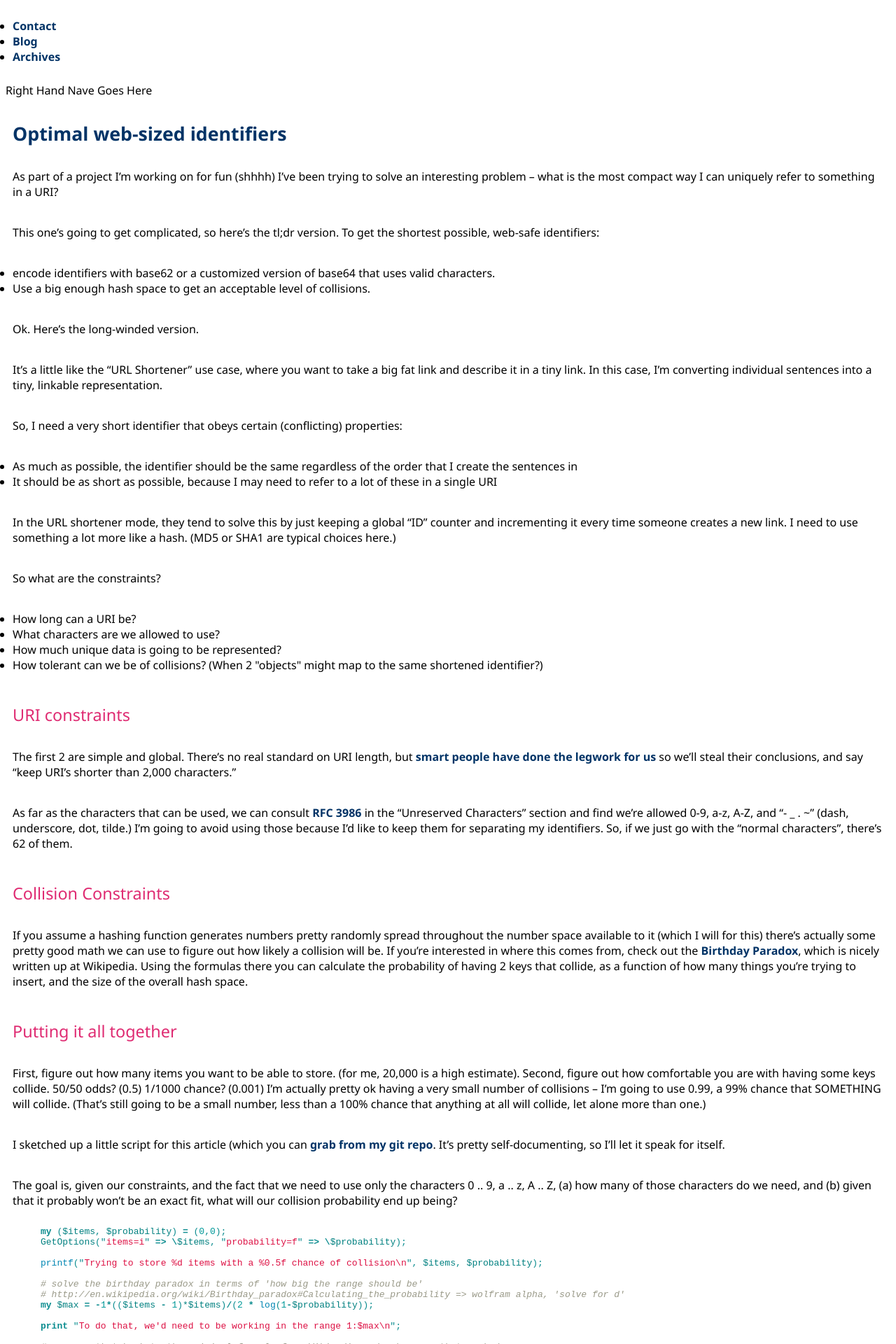
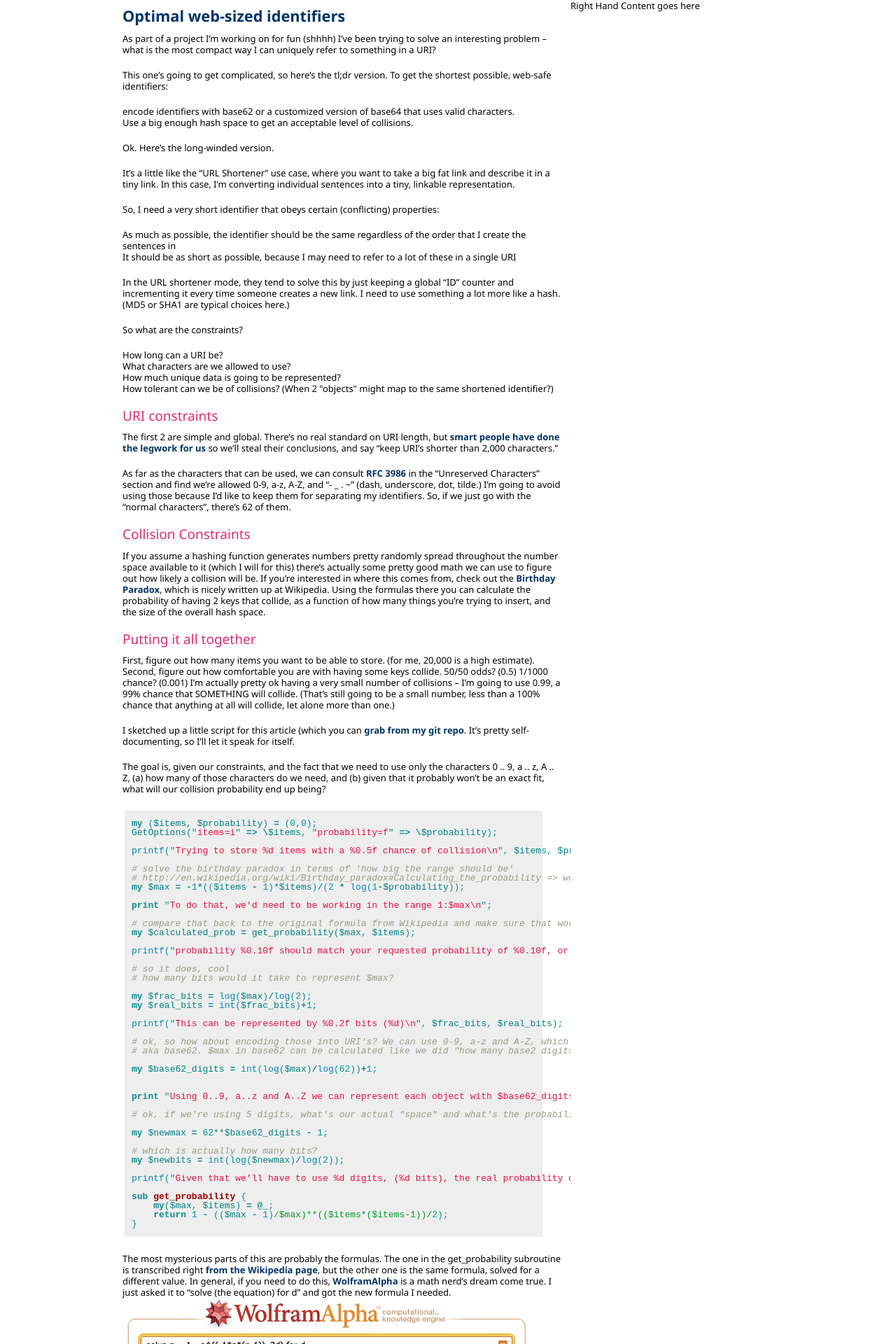
Before and after one commit to jbarratt/serialized.net, a Jekyll site: the page built from _posts/2010-05-14-optimal-web-sized-identifiers.markdown, in a window 1280 px wide. Shown: the top 1920 px of the page at 70% size. Built offline with Jekyll 4.4.1, drawn with Linux system fonts in a browser that asks for light colours; Markdown is read by kramdown in place of the engine named in the settings; some of the changed text lies outside the part shown.

Commit message:
integrating oocss framework

```diff
--- a/_layouts/default.html
+++ b/_layouts/default.html
@@ -4,9 +4,12 @@
     <title>{{page.title}} &raquo; serialized.net, notes by Joshua Barratt</title>
     <meta name="description" content="Joshua Barratt's weblog on technology, cooking, and whatever else inspires him" />
     <meta http-equiv="content-type" content="text/html; charset=UTF-8" />
+    <link rel="stylesheet" type="text/css" href="/style/syntax.css" />
+    <link rel="stylesheet" type="text/css" href="/style/template.css"/>
+    <link rel="stylesheet" type="text/css" href="/style/libraries.css" />
     <link rel="stylesheet" type="text/css" href="/style/grids.css"/>
     <link rel="stylesheet" type="text/css" href="/style/content.css"/>
-    <link rel="stylesheet" type="text/css" href="/style/syntax.css" />
+    <link rel="stylesheet" type="text/css" href="/style/mod.css" />
 
     <link rel="alternate" type="application/atom+xml" href="/feed" title="serialized.net Posts RSS feed" />
 
@@ -15,22 +18,20 @@
 <body>
     <div class="page">
         <div class="head">
-            <ul>
-                <li class="active first"><a href="/contact">Contact</a></li>
-                <li><a href="/">Blog</a></li>
-                <li><a href="/archives">Archives</a></li>
-            </ul>
         </div>
         <div class="body">
-            <div class="rightcol">
-                Right Hand Nave Goes Here
+            <div class="rightCol">
+                Right Hand Content goes here
             </div>
             <div class="main">
                 {{ content }}
             </div>
         </div>
         <div class="foot">
-            Footer. Copyright, etc.
+            <ul>
+                <li><a href="/">Blog</a></li>
+                <li><a href="/archives">Archives</a></li>
+            </ul>
         </div>
     </div>
     <script type="text/javascript">
--- a/style/content.css
+++ b/style/content.css
@@ -70,3 +70,4 @@ cite{display:block; text-align:right; padding-top: 10px;}
 .media .imgExt{float:right; margin-left: 10px;}
 /* ====== special formatting classes ====== */
 .detail{color: #777; font-size:11px;display:block;}
+.highlight {margin-left: 1em; background-color: #eee; padding-bottom: 2px; padding-top: 2px;}
--- /dev/null
+++ b/style/libraries.css
@@ -0,0 +1,10 @@
+/*
+Copyright (c) 2008, Yahoo! Inc. All rights reserved.
+Code licensed under the BSD License:
+http://developer.yahoo.net/yui/license.txt
+version: 3.0.0pr2
+*/
+/* reset */
+html{color:#000;background:#FFF;}body,div,dl,dt,dd,ul,ol,li,h1,h2,h3,h4,h5,h6,pre,code,form,fieldset,legend,input,textarea,p,blockquote,th,td{margin:0;padding:0;}table{border-collapse:collapse;border-spacing:0;}fieldset,img{border:0;}address,caption,cite,code,dfn,em,strong,th,var{font-style:normal;font-weight:normal;}li{list-style:none;}caption,th{text-align:left;}h1,h2,h3,h4,h5,h6{font-size:100%;font-weight:normal;}q:before,q:after{content:'';}abbr,acronym{border:0;font-variant:normal;}sup{vertical-align:text-top;}sub{vertical-align:text-bottom;}input,textarea,select{font-family:inherit;font-size:inherit;font-weight:inherit;}input,textarea,select{*font-size:100%;}legend{color:#000;}
+/* fonts */
+body{font:13px/1.231 arial,helvetica,clean,sans-serif;*font-size:small;*font:x-small;}select,input,button,textarea{font:99% arial,helvetica,clean,sans-serif;}table{font-size:inherit;font:100%;}pre,code,kbd,samp,tt{font-family:monospace;*font-size:108%;line-height:100%;}
--- /dev/null
+++ b/style/mod.css
@@ -0,0 +1,34 @@
+/*
+Copyright (c) 2009, Nicole Sullivan. All rights reserved.
+Code licensed under the BSD License:
+version: 0.2
+*/
+/* **************** BLOCK STRUCTURES ***************** */
+/* mod */
+.mod{margin:10px;}
+.mod .inner{/*background: url(skin/transparent.png) repeat left top;*/}
+.hd,.bd,.ft{overflow:hidden;_overflow:visible; _zoom:1;}
+.inner{position:relative;}
+b{display:block;background-repeat:no-repeat;font-size:1%;position:relative;z-index:10;}
+.tl, .tr, .bl, .br{height:10px; width:10px;float:left;}
+.tl{background-position: left top;}
+.tr{background-position: right top;}
+.bl{background-position: left bottom;}
+.br{background-position: right bottom;}
+.br,.tr{float:right;}
+.tr, .tl{overflow:hidden;margin-bottom:-32000px;}/* margin bottom needs to be < -9px */
+.bl,.br{margin-top:-10px;}
+.top{background-position:center top;}
+.bottom{background-position:center bottom;_zoom:1;}/* this zoom required for IE5.5 only*/
+/* complex */
+.complex{overflow:hidden;*position:relative;*zoom:1;}/* position/zoom required for IE7, 6, 5.5 */
+.complex .tl, .complex .tr{height:32000px; margin-bottom:-32000px;width:10px;}
+.complex .bl, .complex .br{/*margin-top:0;*/}
+.complex .top{height:5px;}
+.complex .bottom{height:5px;/*margin-top:-10px;*/}
+/* pop  */
+.pop{overflow:visible;margin: 10px 20px 20px 10px; background-position:left top;}
+.pop .inner{right:-10px; bottom:-10px; background-position:right bottom;padding:0 10px 10px 0;}
+.pop .tl, .pop .br{display:none;}
+.pop .bl{bottom:-10px;}
+.pop .tr{right:-10px;}
--- /dev/null
+++ b/style/template.css
@@ -0,0 +1,18 @@
+/* **************** TEMPLATE ***************** */
+/* ====== Page Head, Body, and Foot ====== */
+body{/*_text-align:center;*/}/* IE5.5 */
+.body{overflow:hidden; _overflow:visible; _zoom:1;}
+.page{margin: 0 auto; width: 950px;/*_text-align:left;*/} /* wraps other template elems to set width */ /* text-align IE5.5 */
+/* "old school" and "liquid" extend page to allow for different page widths */
+.oldSchool{width:750px;}
+.gs960{width:960px;}
+.liquid{extends:.page; width: auto;margin:0;}
+/* ====== Columns ====== */
+.main{overflow: hidden;_overflow:visible;_zoom:1;}
+.leftCol{float:left; width:250px;_margin-right:-3px;}
+.rightCol{float:right; width: 300px;_margin-left:-3px;}
+/* extend columns to allow for common column widths */
+.gMail{width:160px;}
+.gCal{width:180px;}
+.yahoo{width:240px;}
+.myYahoo{width:300px;}
```
